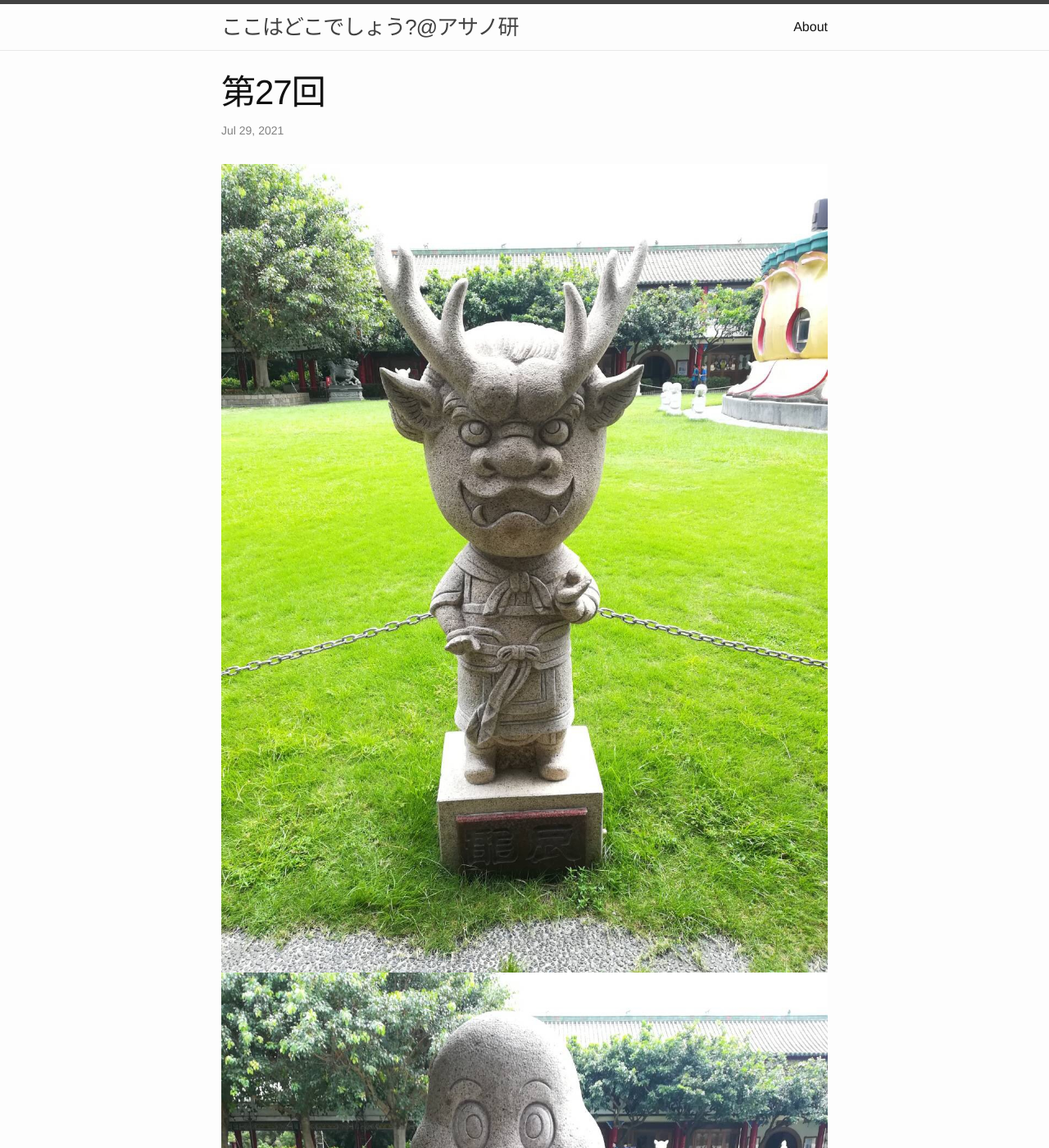
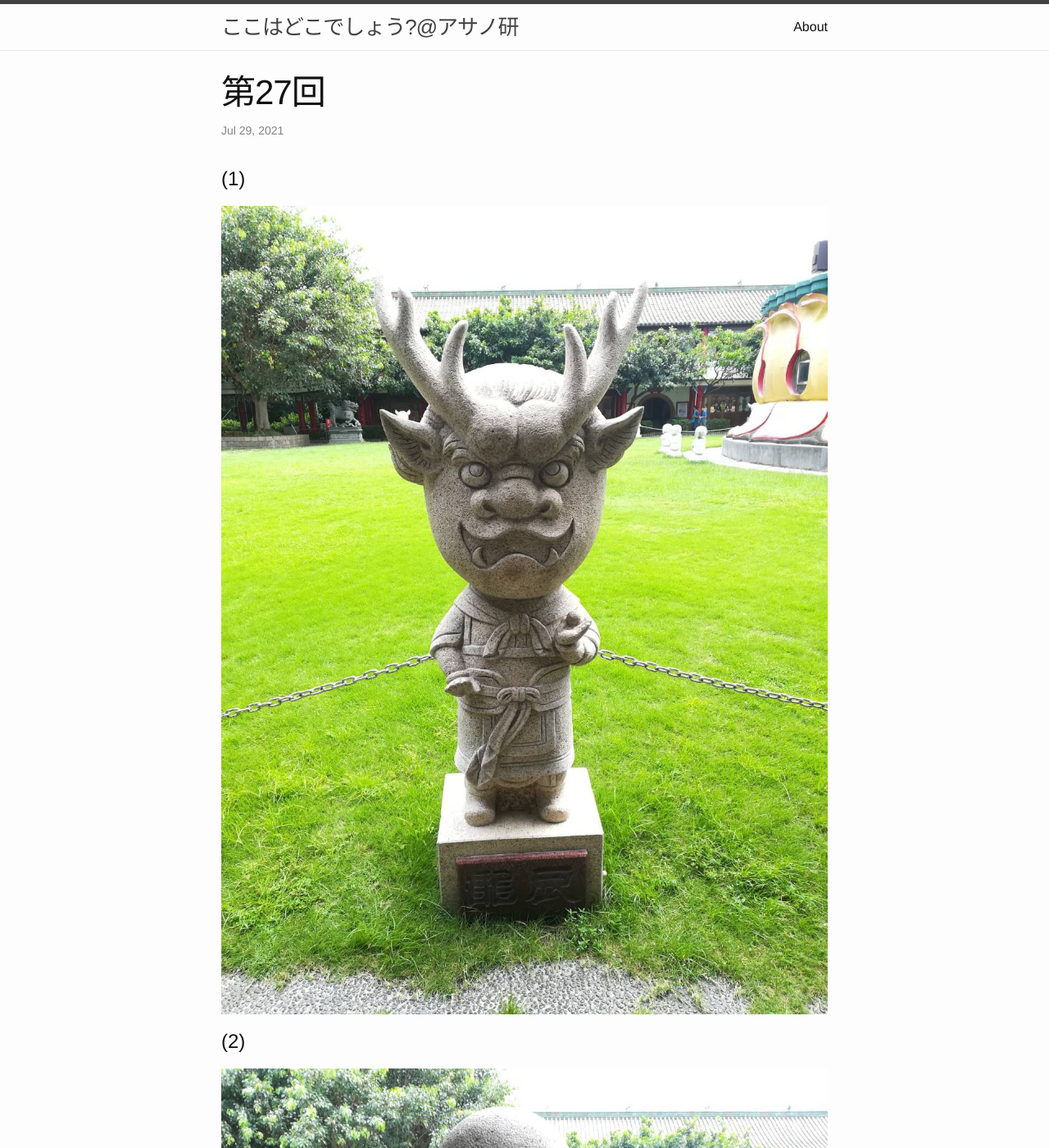
Before and after one commit to asano-lab/kokodoko, a Jekyll site: the page built from _posts/2021-07-29-q27.md, in a window 1280 px wide and 1400 px high. Shown: the whole window at 82% size. Built offline with Jekyll 4.4.1, drawn with Linux system fonts in a browser that asks for light colours.

Commit message:
見出しを追加?

```diff
--- a/_posts/2021-07-29-q27.md
+++ b/_posts/2021-07-29-q27.md
@@ -5,7 +5,9 @@ date:   2021-07-29 17:40:00 +0900
 categories: question
 ---
 
+# (1)
 ![第27回　写真 (1)](/kokodoko/images/q27_1.jpg "(1)")
+# (2)
 ![(2)](/kokodoko/images/q27_2.jpg "(2)")
 
 台湾のどこかです。施設名で答えてください。
```
